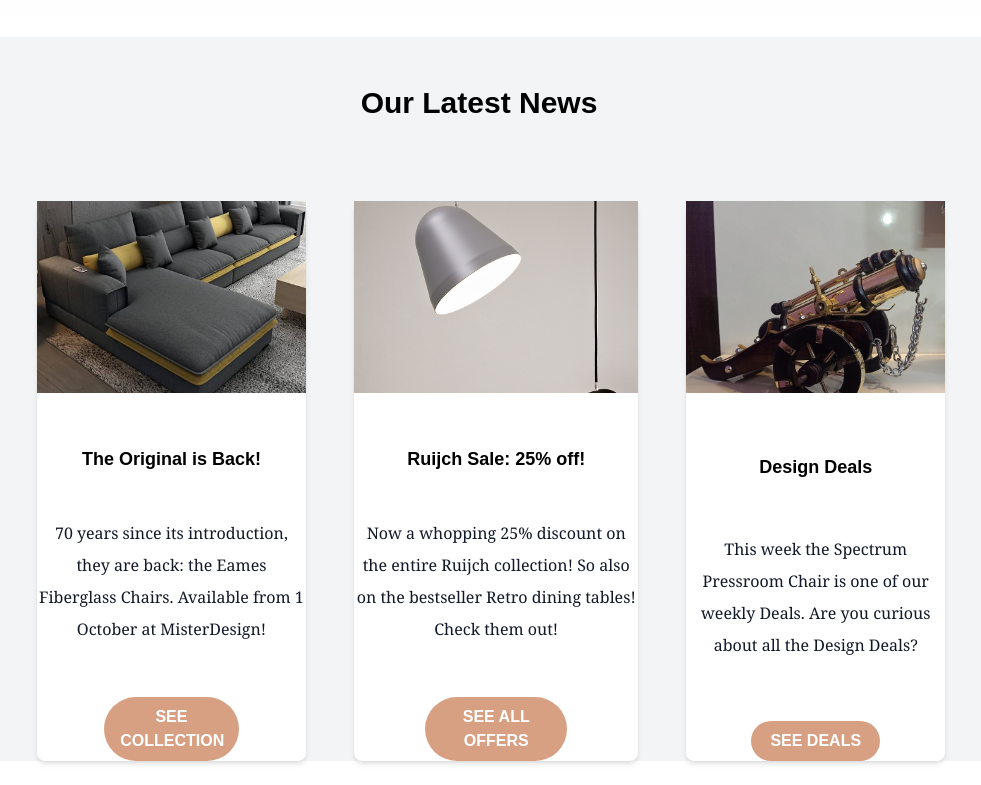
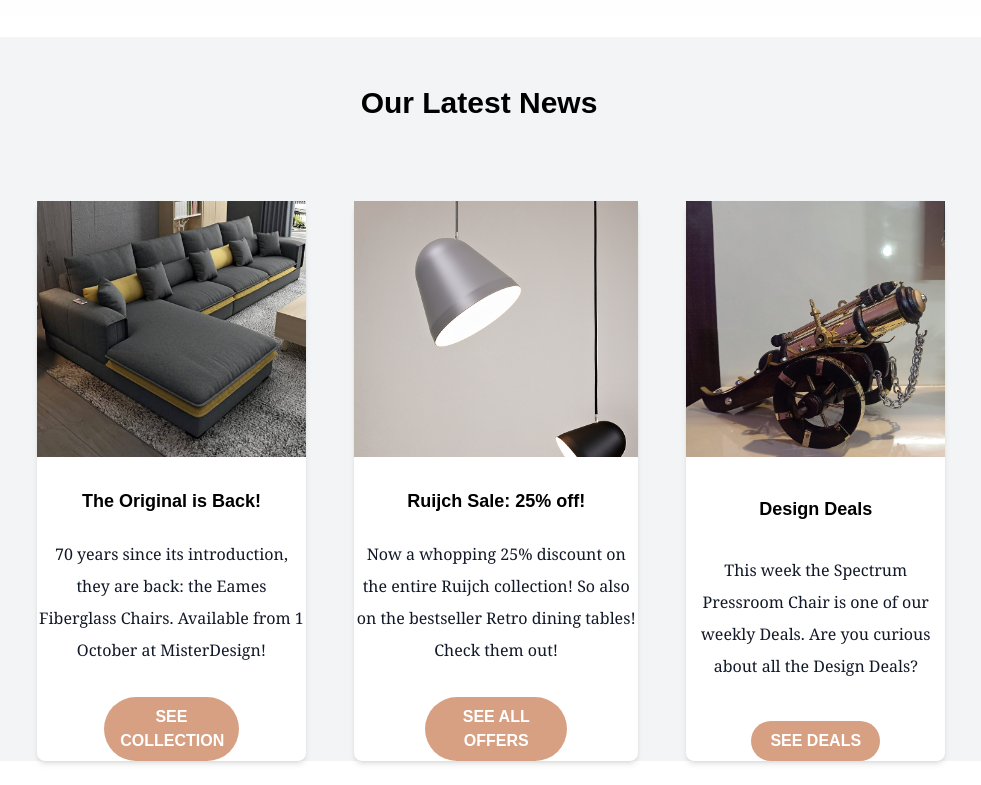
Before and after one commit to Sourav-Kumar007/Tailwind_project, a plain HTML site: page index.html in a window 1280 px wide. Shown: the part 726-1511 px from the top of the page, without its empty margins (161-1142 px from the left). Drawn offline with nearby package versions, Linux system fonts and the light colour scheme.

Commit message:
first commit

```diff
--- a/index.html
+++ b/index.html
@@ -89,21 +89,21 @@
 
         <div class="flex flex-col  md:flex-row justify-between items-center mt-0 ml-6">
             <div class="flex flex-col justify-between mt-8 md:bg-white shadow-md rounded-lg text-center mx-6 h-[35rem]">
-                <img src="/image/one.jpg.jpg" alt="chair" class="w-full h-48 object-cover mb-4 ">
+                <img src="/image/one.jpg.jpg" alt="chair" class="w-full h-64 object-cover mb-4 ">
                 <h3 class="font-bold text-lg mb-2"> The Original is Back! </h3>
                 <p class="font-serif text-gray-900 mb-4 leading-loose">70 years since its introduction, they are back: the Eames Fiberglass
                     Chairs. Available from 1 October at MisterDesign!</p>
                 <button class="w-2/4 mx-auto bg-[#D7A083] rounded-full text-white font-bold py-2 px-4"> SEE COLLECTION </button>
             </div>
             <div class="flex flex-col justify-between mt-8 md:bg-white shadow-md rounded-lg text-center mx-6 h-[35rem]">
-                <img src="/image/two.jpg.png" alt="Lamp" class="w-full h-48 object-cover mb-4">
+                <img src="/image/two.jpg.png" alt="Lamp" class="w-full h-64 object-cover mb-4">
                 <h3 class="font-bold text-lg mb-2"> Ruijch Sale: 25% off! </h3>
                 <p class="font-serif text-gray-900 mb-4 leading-loose">Now a whopping 25% discount on the entire Ruijch collection! So also on
                     the bestseller Retro dining tables! Check them out!</p>
                 <button class="w-2/4 mx-auto bg-[#D7A083] rounded-full text-white font-bold py-2 px-4"> SEE ALL OFFERS </button>
             </div>
             <div class="flex flex-col justify-between mt-8 md:bg-white shadow-md rounded-lg text-center mx-6 h-[35rem]">
-                <img src="/image/three.jpg.jpg" alt="Design Deals" class="w-full h-48 object-cover mb-4">
+                <img src="/image/three.jpg.jpg" alt="Design Deals" class="w-full h-64 object-cover mb-4">
                 <h3 class="font-bold text-lg mb-2">Design Deals</h3>
                 <p class="font-serif text-gray-900 mb-4 leading-loose">This week the Spectrum Pressroom Chair is one of our weekly Deals. Are you
                     curious about all the Design Deals?</p>
```
